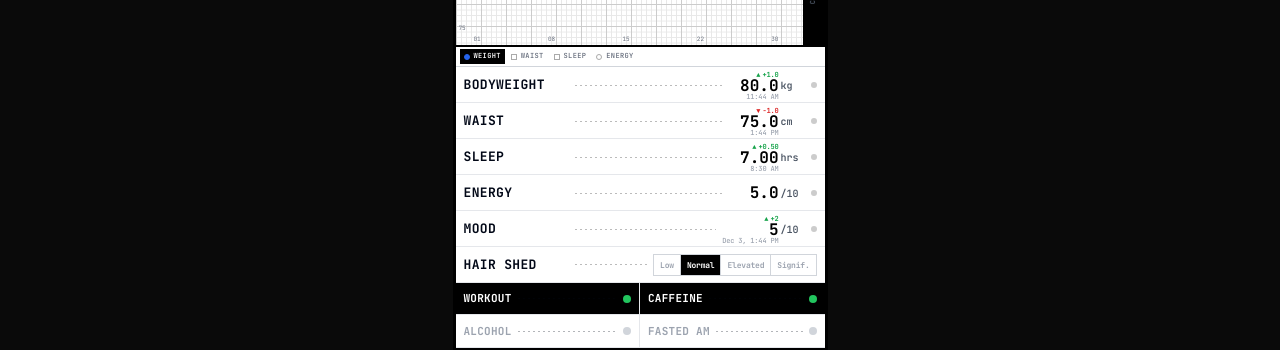
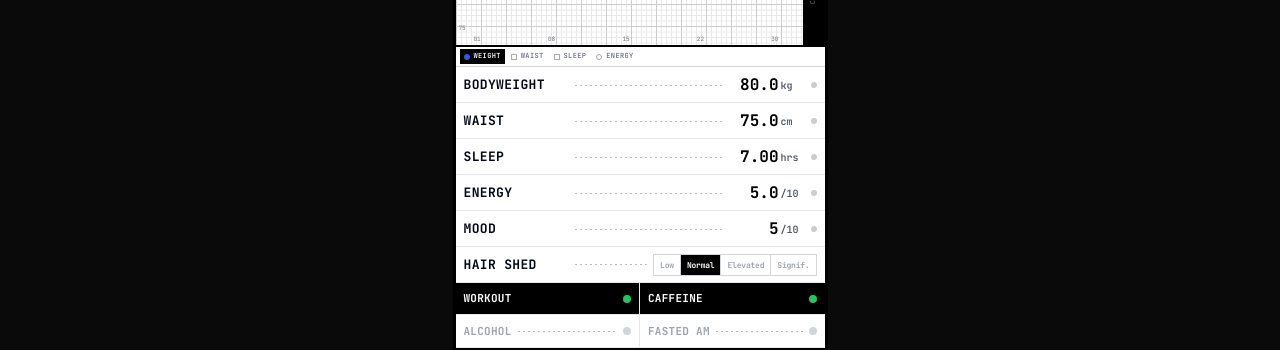
Before and after one commit to Xinomita/LOGGERmk.2, a React (Vite) app: page /logging in a window 1280 px wide. Shown: the part 220-570 px from the top of the page. Built offline with nearby package versions, Linux system fonts and the light colour scheme.

Commit message:
Fix delta and timestamp visibility in idle state
- Only show change indicator when slider is active (value != default)
- Only show timestamp when slider is active
- Always include date in timestamp format (e.g., "Dec 2, 3:45 PM")
- Prevents "+3" showing on unchanged sliders

```diff
--- a/src/components/logging/SliderRow.jsx
+++ b/src/components/logging/SliderRow.jsx
@@ -77,21 +77,13 @@ export default function SliderRow({
     return delta > 0 ? `+${formatted}` : `-${formatted}`;
   };
 
-  // Format timestamp
+  // Format timestamp (always show date + time)
   const formatTimestamp = (timestamp) => {
     if (!timestamp) return null;
     const date = timestamp instanceof Date ? timestamp : new Date(timestamp);
-    const now = new Date();
-    const isToday = date.toDateString() === now.toDateString();
-
+    const dateStr = date.toLocaleDateString('en-US', { month: 'short', day: 'numeric' });
     const timeStr = date.toLocaleTimeString('en-US', { hour: 'numeric', minute: '2-digit', hour12: true });
-
-    if (isToday) {
-      return timeStr;
-    } else {
-      const dateStr = date.toLocaleDateString('en-US', { month: 'short', day: 'numeric' });
-      return `${dateStr}, ${timeStr}`;
-    }
+    return `${dateStr}, ${timeStr}`;
   };
 
   const delta = getDelta();
@@ -183,8 +175,8 @@ export default function SliderRow({
 
         {/* Value container with delta and timestamp */}
         <div className="flex flex-col items-end justify-center min-w-[50px] z-10">
-          {/* Change indicator */}
-          {deltaStr && (
+          {/* Change indicator - only show when slider is active */}
+          {isActive && deltaStr && (
             <div className="flex items-center gap-0.5 h-[9px] leading-none mb-[-1px]">
               <span className="text-[7px] font-bold" style={{ color: delta > 0 ? '#16a34a' : '#dc2626' }}>
                 {delta > 0 ? '▲' : '▼'}
@@ -203,8 +195,8 @@ export default function SliderRow({
             {formatValue(committedValue)}
           </span>
 
-          {/* Timestamp */}
-          {timestampStr && (
+          {/* Timestamp - only show when slider is active */}
+          {isActive && timestampStr && (
             <span className="text-[7px] font-medium text-gray-400 tracking-tight leading-none mt-[-1px]">
               {timestampStr}
             </span>
```
